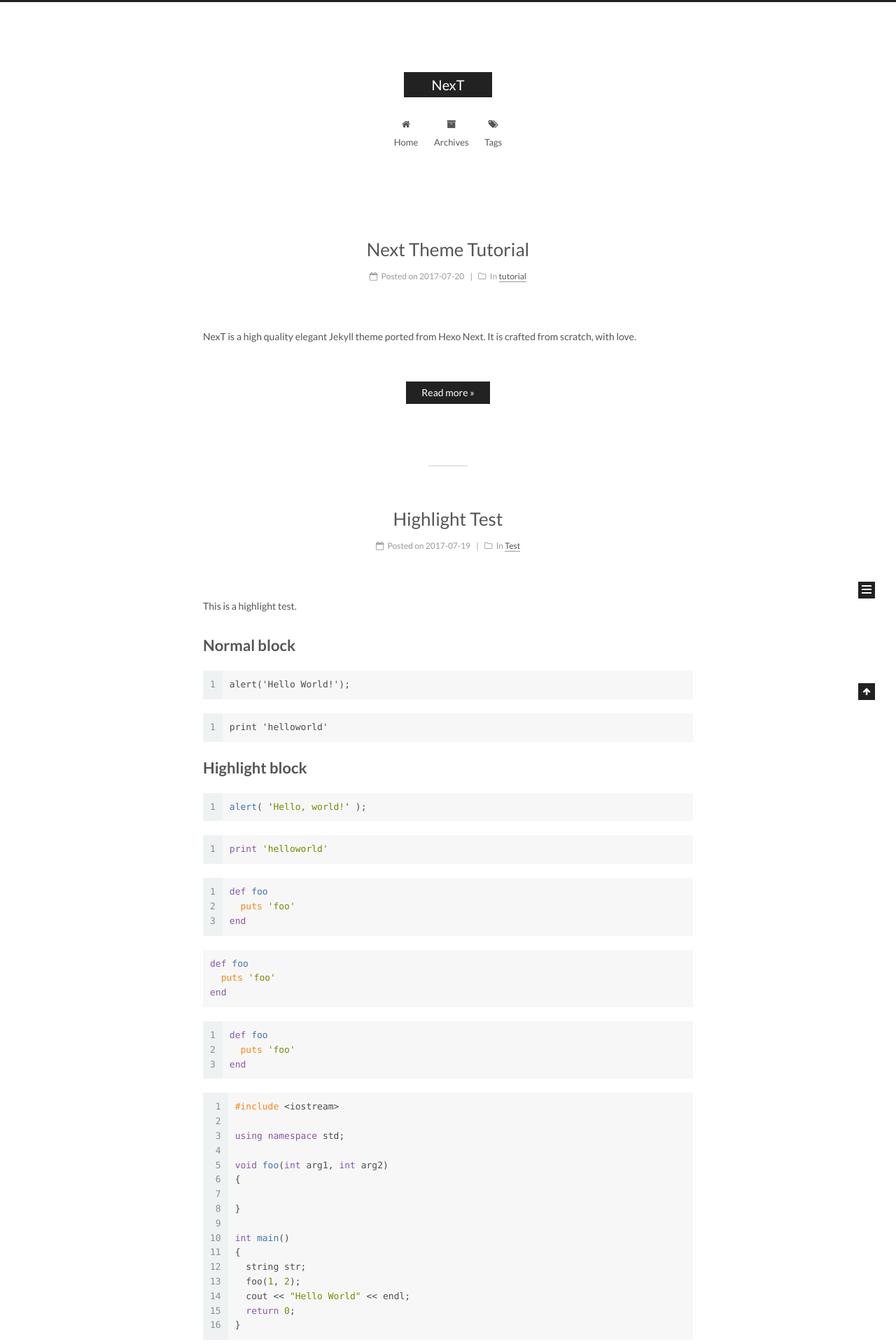
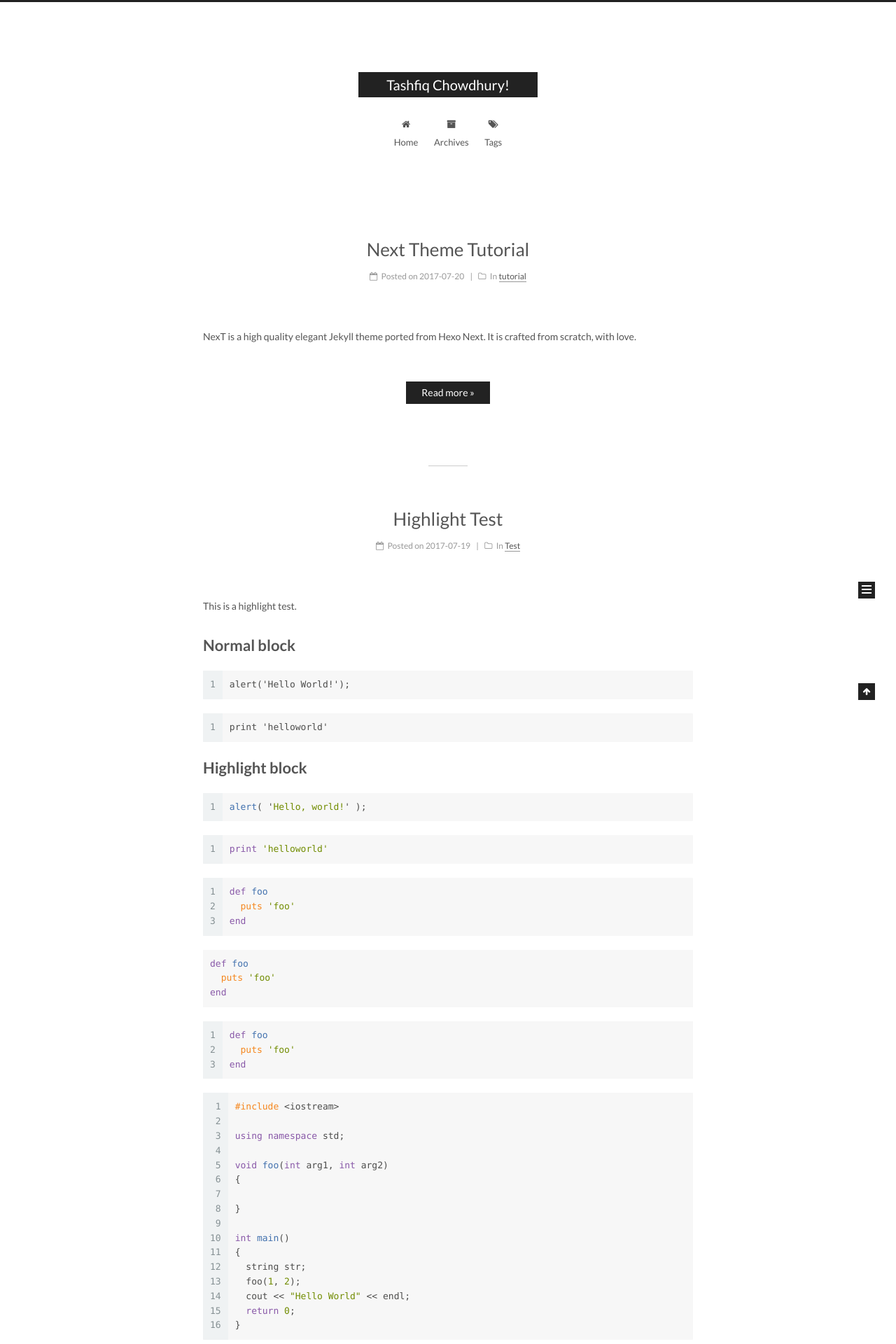
Before and after one commit to tashfooq/tashfooq.github.io, a Jekyll site: the page built from index.html, in a window 1280 px wide. Shown: the top 1920 px of the page at 70% size. Built offline with Jekyll 4.4.1, drawn with Linux system fonts in a browser that asks for light colours; emoji names are drawn with the system emoji font; the list of posts is cut into pages by our own code.

Commit message:
Changed README

```diff
--- a/_config.yml
+++ b/_config.yml
@@ -4,7 +4,7 @@
 # ---------------------------------------------------------------
 
 # Site
-title: NexT
+title: Tashfiq Chowdhury!
 subtitle:
 description:
 author: John Doe
```
Also changed, not shown: README.md.
